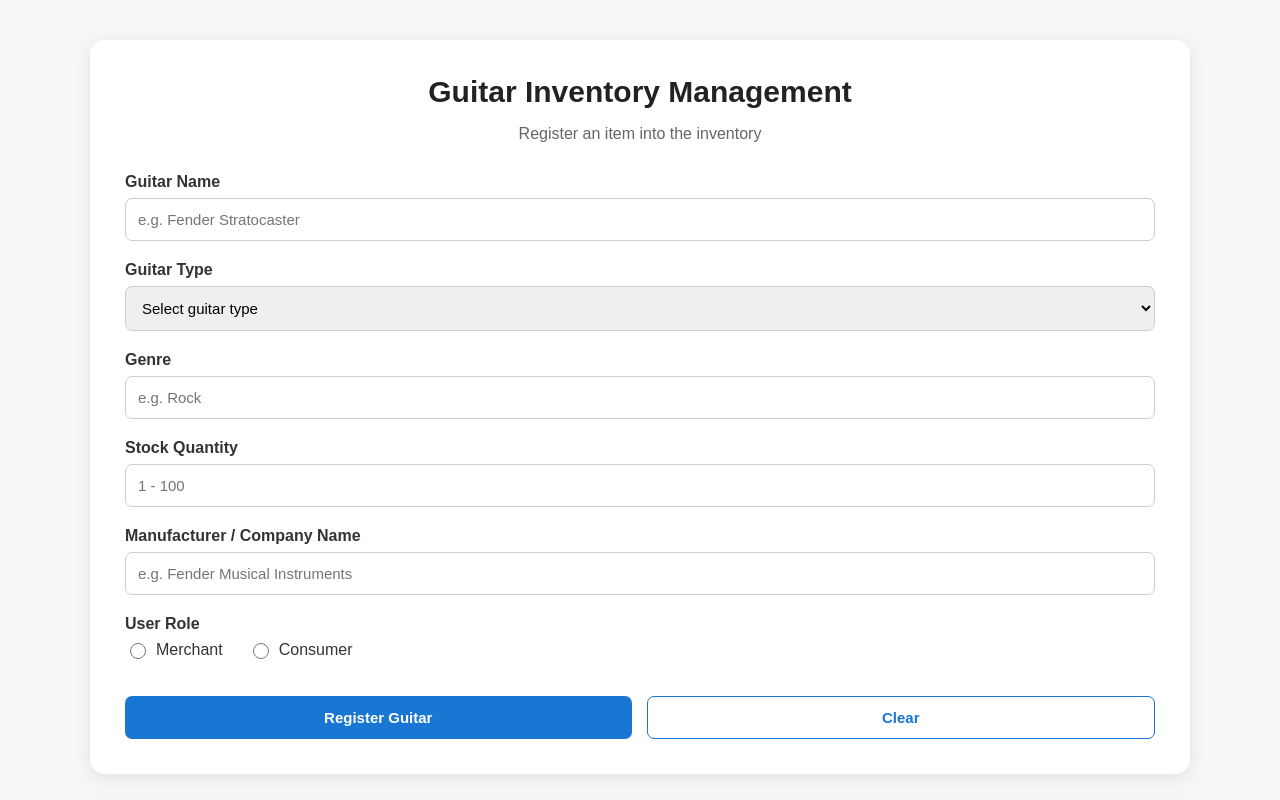
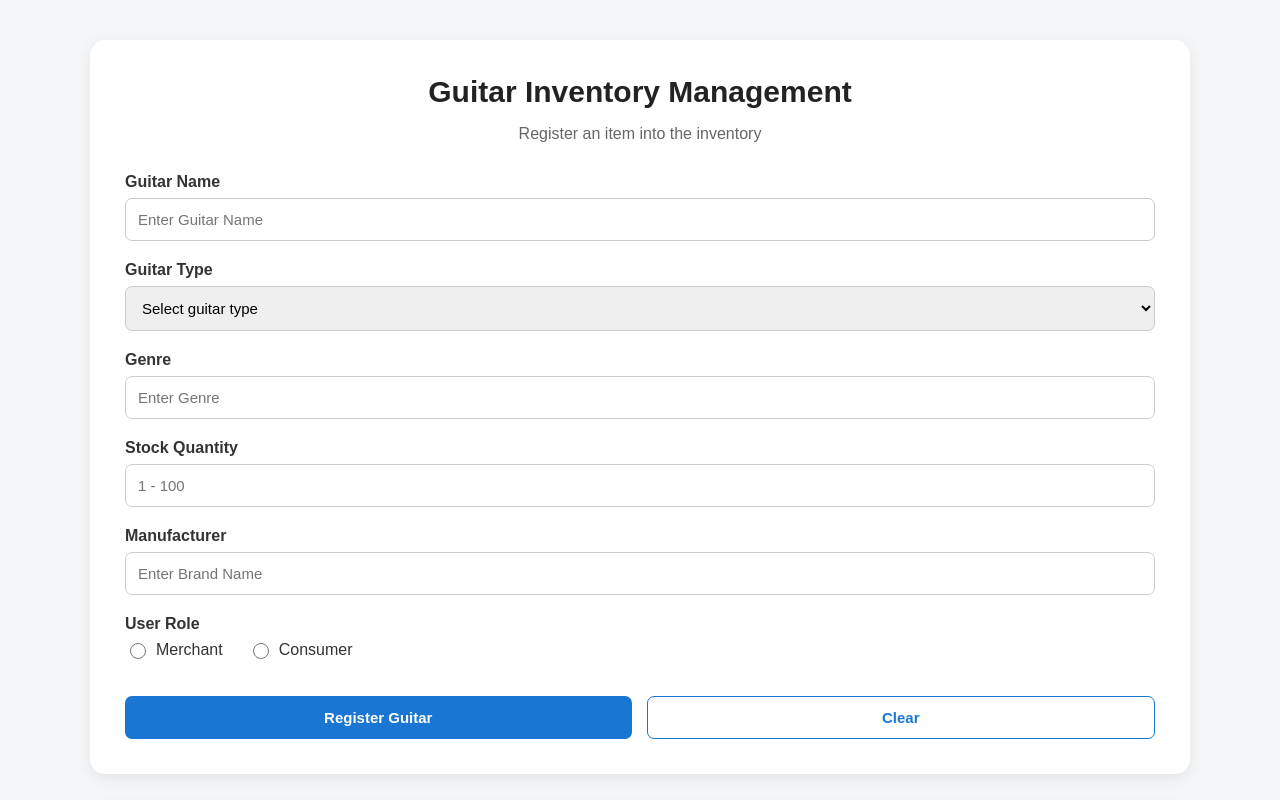
Before and after one commit to Panpan-05/gonzales-setb, a React (Vite) app: page / in a window 1280 px wide. Shown: the top 800 px of the page. Built offline with nearby package versions, Linux system fonts and the light colour scheme.

Commit message:
Finalization

```diff
--- a/src/App.jsx
+++ b/src/App.jsx
@@ -188,7 +188,7 @@ function App() {
                 name="itemName"
                 value={formData.itemName}
                 onChange={handleChange}
-                placeholder="e.g. Fender Stratocaster"
+                placeholder="Enter Guitar Name"
                 className={
                   errors.itemName
                     ? styles.inputError
@@ -258,7 +258,7 @@ function App() {
                 name="genre"
                 value={formData.genre}
                 onChange={handleChange}
-                placeholder="e.g. Rock"
+                placeholder="Enter Genre"
                 className={
                   errors.genre
                     ? styles.inputError
@@ -303,7 +303,7 @@ function App() {
 
             <div className={styles.formGroup}>
               <label htmlFor="company">
-                Manufacturer / Company Name
+                Manufacturer
               </label>
 
               <input
@@ -312,7 +312,7 @@ function App() {
                 name="company"
                 value={formData.company}
                 onChange={handleChange}
-                placeholder="e.g. Fender Musical Instruments"
+                placeholder="Enter Brand Name"
                 className={
                   errors.company
                     ? styles.inputError
@@ -444,7 +444,6 @@ function App() {
                 </table>
               </div>
 
-              {/* Pagination */}
               <div className={styles.pagination}>
                 <button
                   onClick={() => table.previousPage()}
--- a/src/App.module.css
+++ b/src/App.module.css
@@ -291,8 +291,6 @@
   font-weight: 600;
 }
 
-/* User Role Badges */
-
 .merchantBadge,
 .consumerBadge {
   display: inline-block;
```
